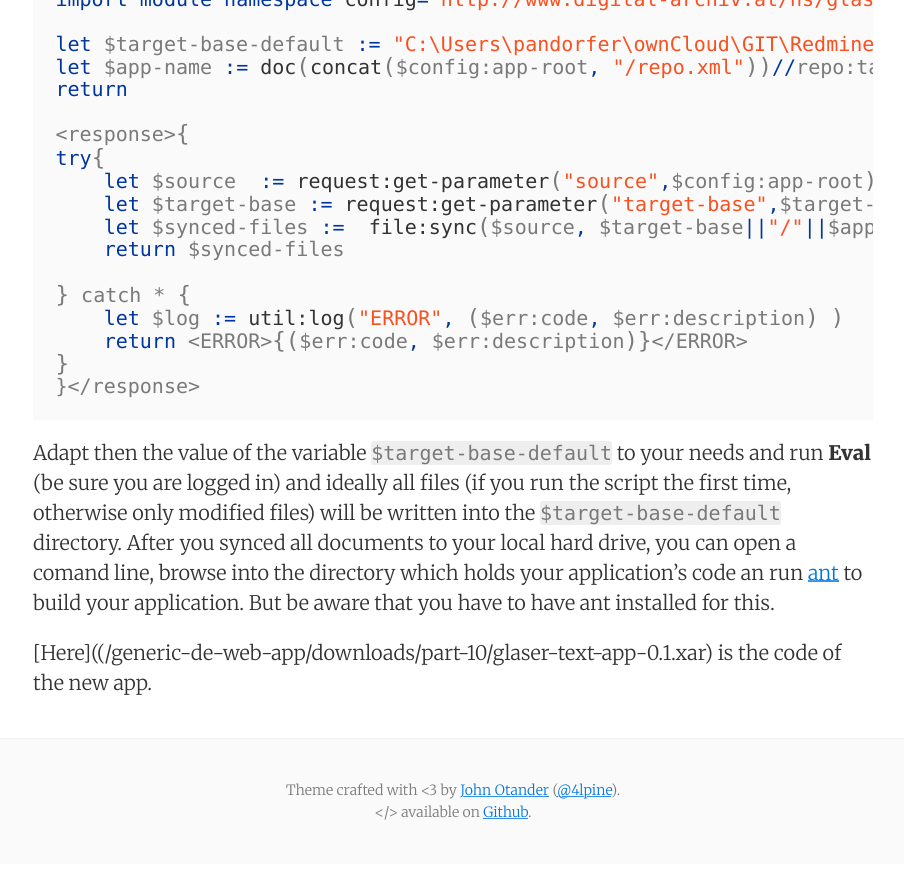
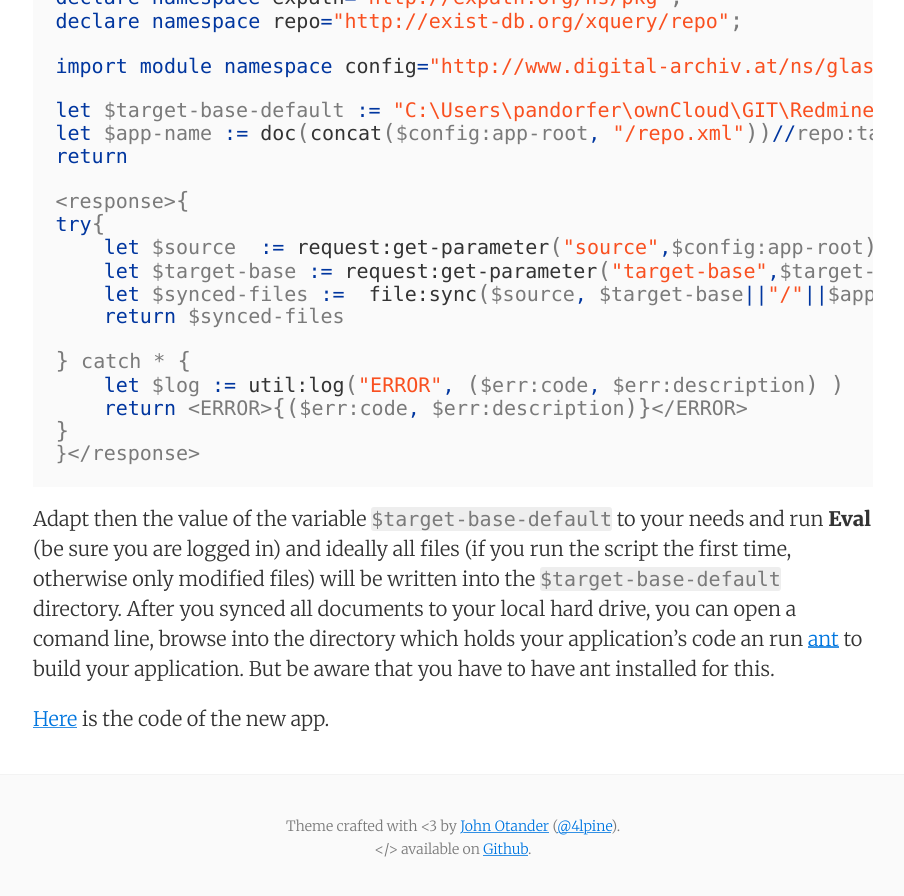
Before and after one commit to acdh-oeaw/generic-de-web-app, a Jekyll site: the page built from _posts/2016-09-14-part-11-start-a-new-project.md, in a window 1280 px wide and 900 px high, scrolled down 4894 px. Shown: the top 896 px of the window, without its empty margins (187-1091 px from the left). Built offline with Jekyll 4.4.1, drawn with Linux system fonts in a browser that asks for light colours; before the commit the page ends 5758 px from its top, so only the background shows below that; some of the changed lines change nothing that is shown.

Commit message:
corrected link to image

```diff
--- a/_posts/2016-09-14-part-11-start-a-new-project.md
+++ b/_posts/2016-09-14-part-11-start-a-new-project.md
@@ -37,7 +37,7 @@
 
 Either if you are developing an application or if you are e.g. working on (XML/TEI) documents it is usually a good thing save your files in some kind of version control system (e.g. GIT). This means that when you working with eXist-db you somehow need to get your data, your files, your application's code base OUT of eXist-db (or to be more precise of eXist-db's database) and on your local hard drive. eXide provides therefore a **Synchronize** function under **Application/Synchronize**. When you click on this, a new window opens where you have to fill in a **Target Directory** in which the documents of your application should be written.
 
-![image alt text]({{ site.baseurl }}/images/part-11/image_2.jpg)
+![image alt text]({{ site.baseurl }}/images/part-11/image_3.jpg)
 
 When you try this out you will notice, that not all  documents from the root directory will be written to your hard drive. This becomes a problem if you want to build your application from your local drive because besides other files, the **build.xml** is missing. To fix this, you can crate a new document in the application's root directory and copy the following code into it.
 **sync.xql**
@@ -71,4 +71,4 @@
 Adapt then the value of the variable `$target-base-default` to your needs and run **Eval** (be sure you are logged in) and ideally all files (if you run the script the first time, otherwise only modified files) will be written into the `$target-base-default` directory.
 After you synced all documents to your local hard drive, you can open a comand line, browse into the directory which holds your application's code an run [ant](http://ant.apache.org/) to build your application. But be aware that you have to have ant installed for this.
 
-[Here](({{ site.baseurl }}/downloads/part-10/glaser-text-app-0.1.xar) is the code of the new app.
+[Here]({{ site.baseurl }}/downloads/part-10/glaser-text-app-0.1.xar) is the code of the new app.
```
